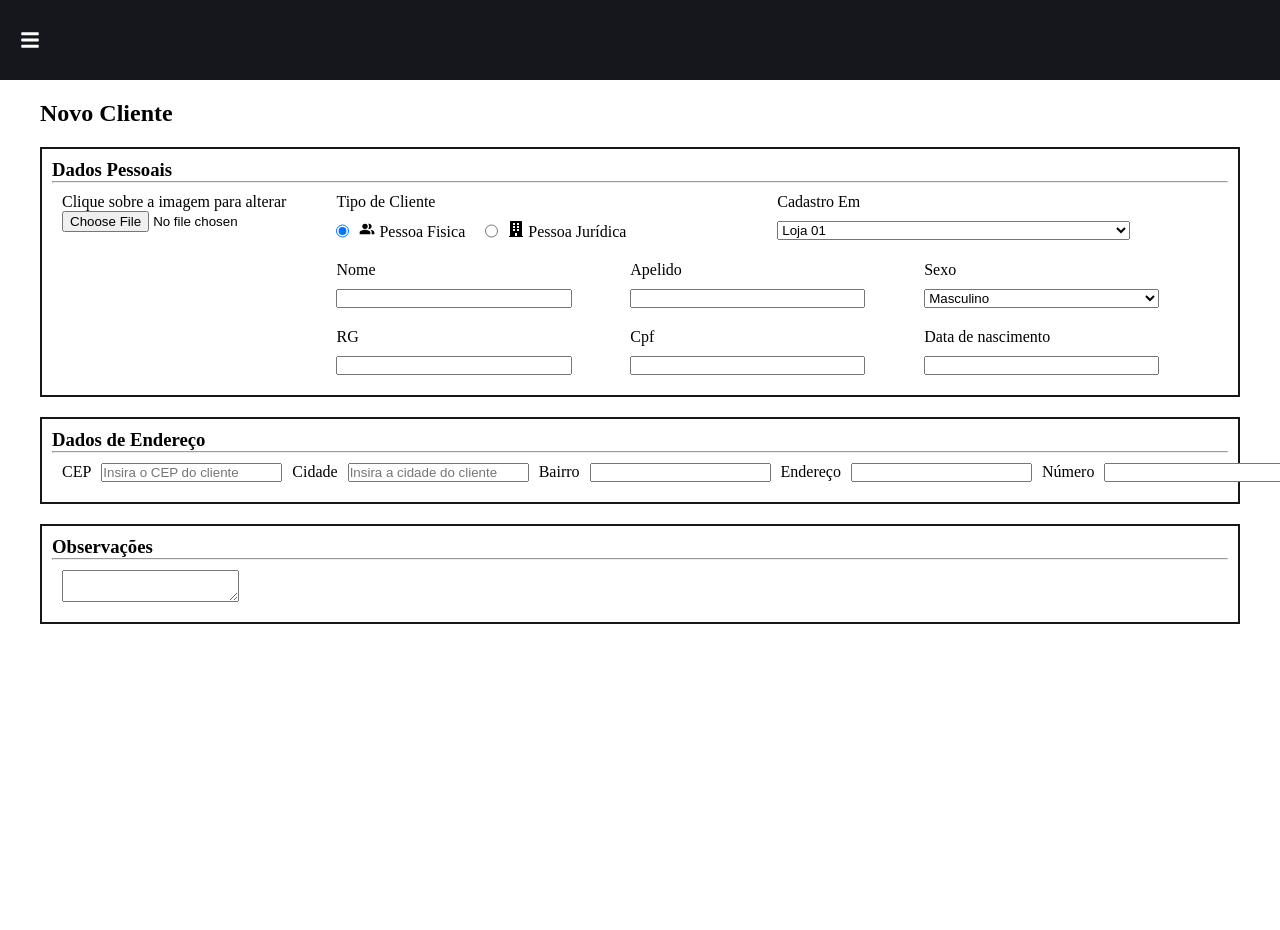
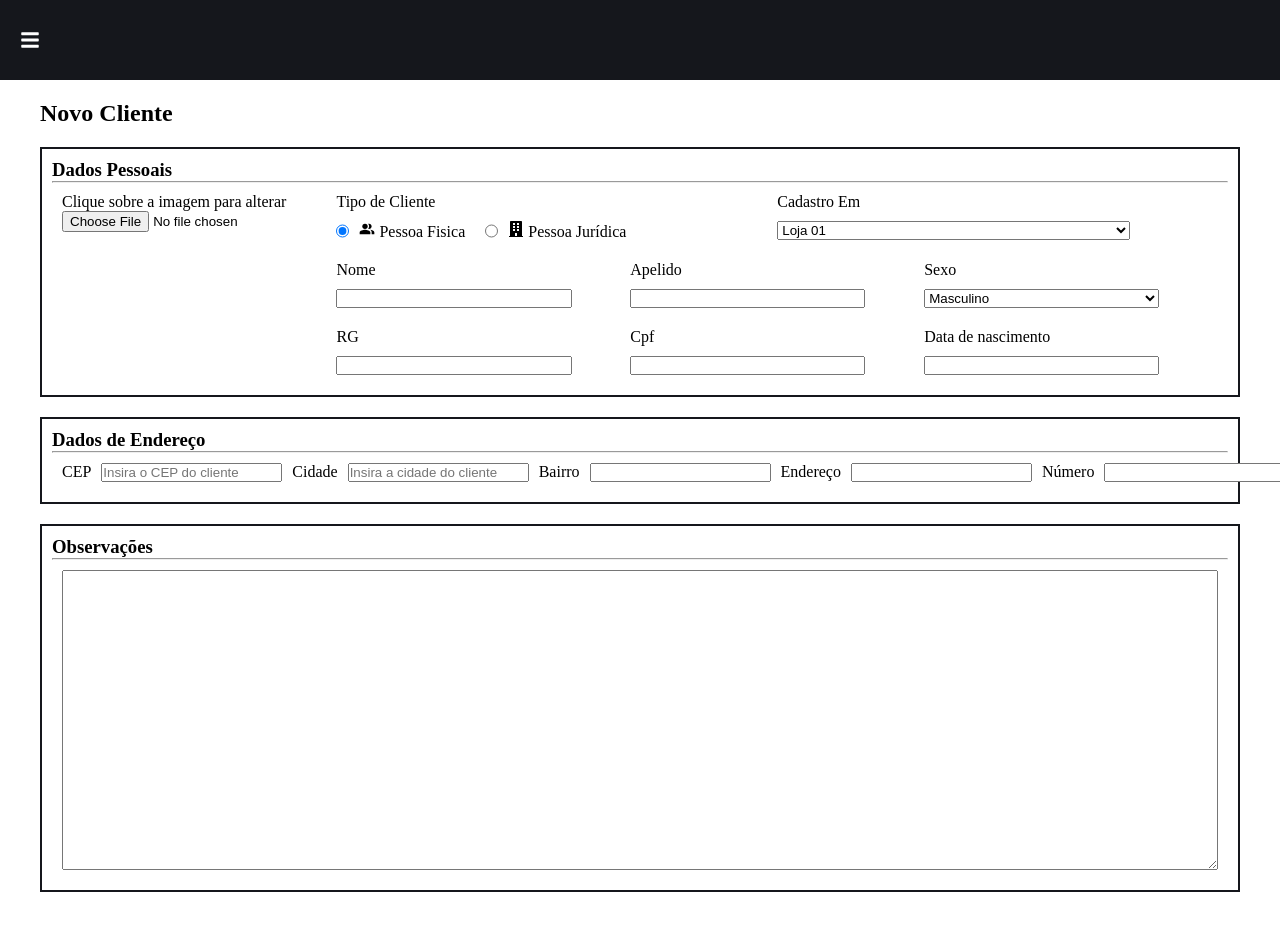
Before and after one commit to slicedcheese1/OticaCrud, a React (Vite) app: page /ClienteCadastro in a window 1280 px wide. Shown: the top 930 px of the page. Before the commit the page ends 800 px from the top, so only its background shows below. Built offline with nearby package versions, Linux system fonts and the light colour scheme.

Commit message:
caixa de observação do registro de cliente

```diff
--- a/src/Componentes/ClienteRegistro/DadosPessoaisClienteRegistro.css
+++ b/src/Componentes/ClienteRegistro/DadosPessoaisClienteRegistro.css
@@ -98,3 +98,9 @@
     grid-template-columns: 1fr 1fr;
     width: 100%;
 }
+
+.textao{
+    width: 100%;
+    height: 300px;
+    padding: 1rem;
+}
```
